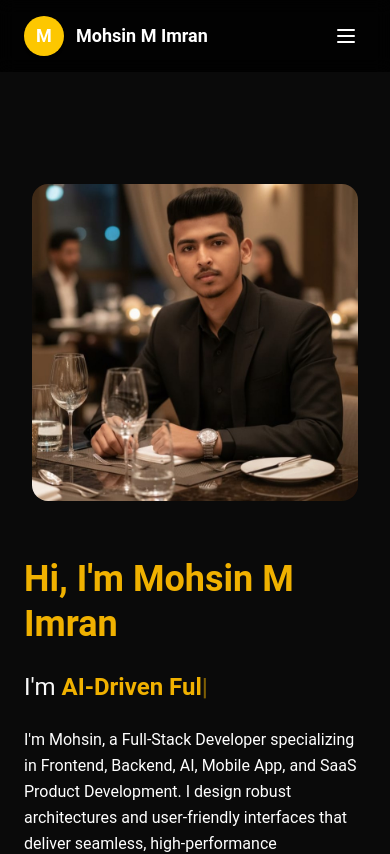
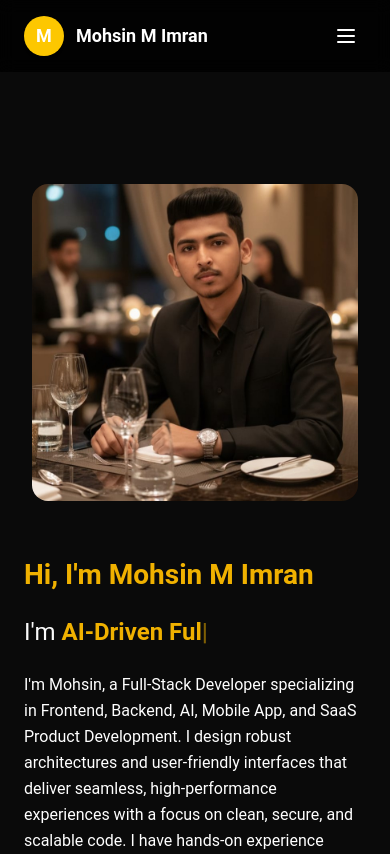
Before and after one commit to Mohsin-Imran/mohsinimran, a Next.js app: page / in a window 390 px wide. Shown: the top 854 px of the page. Built offline with nearby package versions, Linux system fonts and the light colour scheme.

Commit message:
Code Update Text and button

```diff
--- a/components/portfolio-hero.tsx
+++ b/components/portfolio-hero.tsx
@@ -54,7 +54,12 @@ export default function PortfolioHero() {
         <div className="grid gap-12 lg:grid-cols-2 lg:gap-16 lg:items-center">
           {/* Left Content */}
           <div className="flex flex-col justify-center space-y-6">
-            <h1 className="animate-fade-in-left animation-delay-200 text-4xl font-bold leading-tight lg:text-5xl xl:text-1xl text-yellow-500">
+            <h1
+              style={{
+                fontSize: window.innerWidth <= 450 ? "28px" : ""
+              }}
+              className="animate-fade-in-left animation-delay-200 text-4xl font-bold leading-tight lg:text-5xl xl:text-1xl text-yellow-500"
+            >
               Hi, I'm Mohsin M Imran
             </h1>
 
@@ -100,7 +105,7 @@ export default function PortfolioHero() {
               <li className="flex items-start gap-3">
                 <span className="mt-2 h-2 w-2 rounded-full bg-[#FBC300]"></span>
                 <span>
-                 End-to-end ownership from MVP to scale, using clean reusable systems.
+                  End-to-end ownership from MVP to scale, using clean reusable systems.
                 </span>
               </li>
 
```
